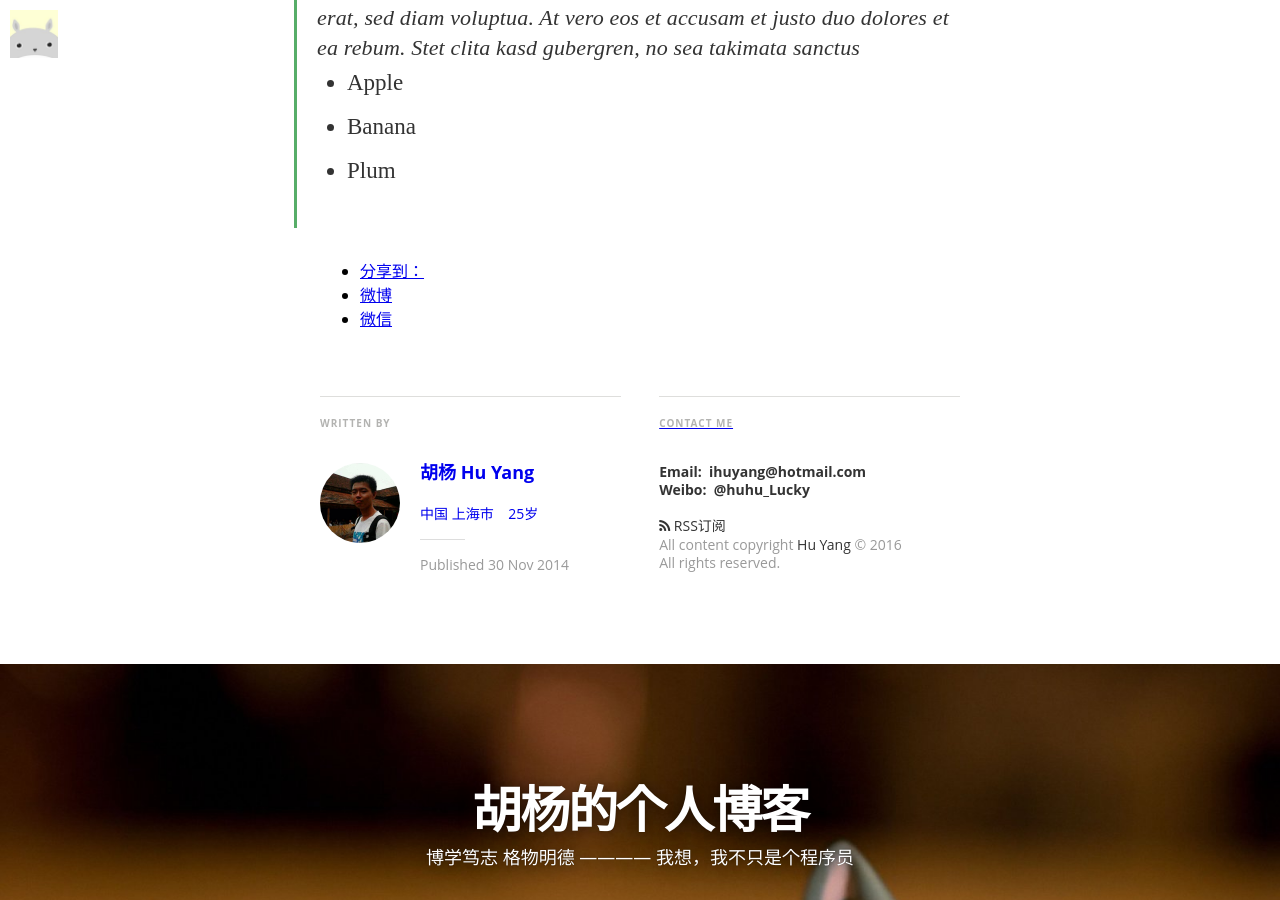
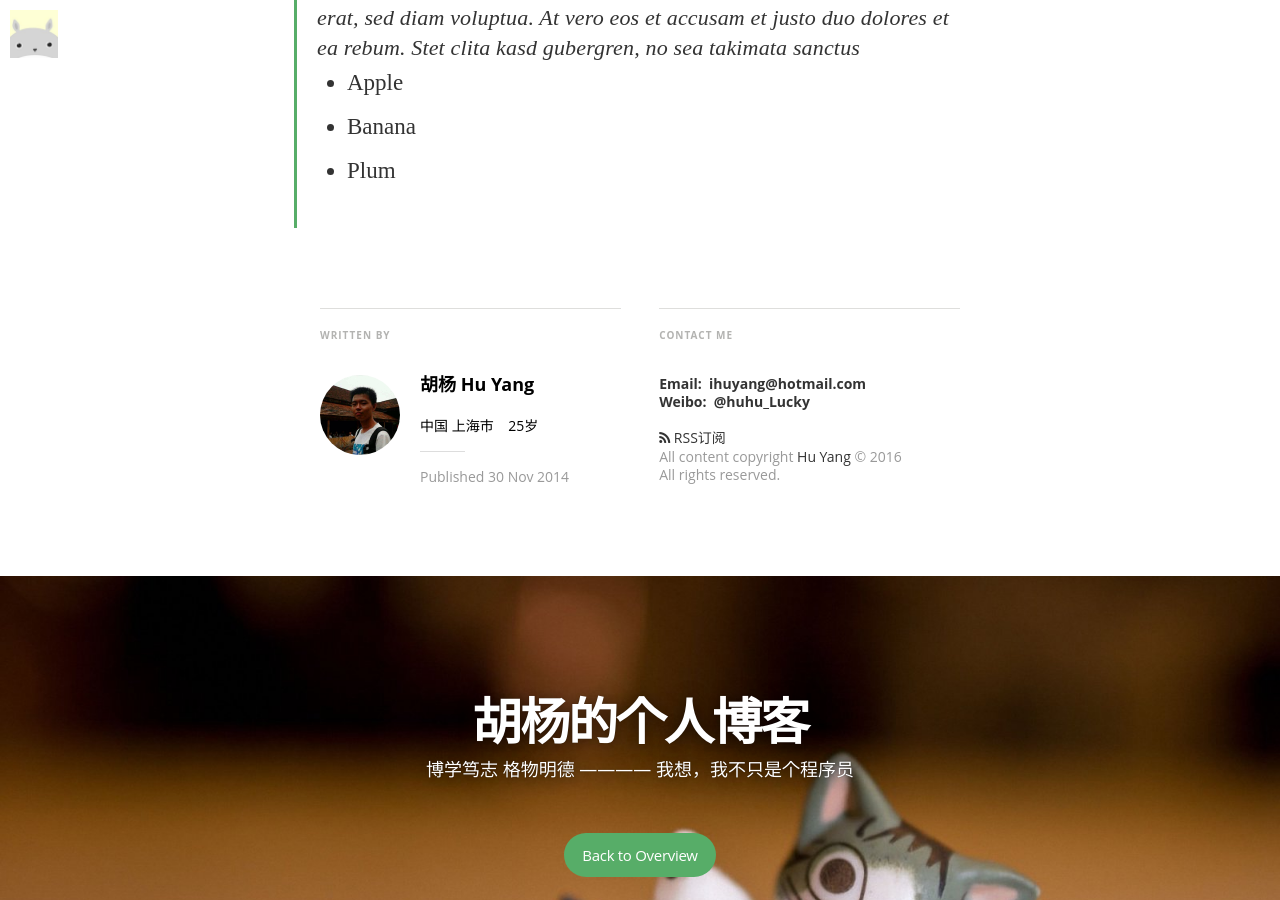
Before and after one commit to ihuyang/myblog, a Jekyll site: the page built from _posts/2014-11-30-mediator_features.markdown, in a window 1280 px wide and 900 px high, scrolled down 1954 px. Built offline with Jekyll 4.4.1, drawn with Linux system fonts in a browser that asks for light colours; nearby versions of some CDN libraries; some web fonts are replaced; comment, search, counter and statistics services are not loaded.

Commit message:
interface modified

```diff
--- a/_layouts/post.html
+++ b/_layouts/post.html
@@ -62,18 +62,11 @@
             {% endfor %}
           </section>
         </footer>-->
-		<div class="ds-share" data-thread-key="此处请替换为当前文章的thread-key" data-title="此处请替换为分享时显示的标题" data-images="此处请替换为分享时显示的图片的链接地址" data-content="此处请替换为分享时显示的内容" data-url="此处请替换为分享时显示的链接地址">
-			<div class="ds-share-inline">
-			  <ul  class="ds-share-icons-32">
-				<li data-toggle="ds-share-icons-more"><a class="ds-more" href="javascript:void(0);">分享到：</a></li>
-				<li><a class="ds-weibo" href="javascript:void(0);" data-service="weibo">微博</a></li>
-				<li><a class="ds-wechat" href="javascript:void(0);" data-service="wechat">微信</a></li>
-			  </ul>
-			  <div class="ds-share-icons-more">
-			  </div>
-			</div>
+		<div class="jiathis_style_32x32">
+			<a class="jiathis_button_tsina"></a>
+			<a class="jiathis_button_weixin"></a>
+			<a class="jiathis_counter_style"></a>
 		</div>
-		<div class="ds-share-icons-32"><a class="ds-wechat" href="http://www.baidu.com" data-service="wechat"/></div>
         <div class="bottom-teaser cf">
           <div class="isLeft">
             <h5 class="index-headline featured"><span>Written by</span></h5>
```
Also changed, not shown: other parts of _layouts/post.html (+11 -15 lines).
